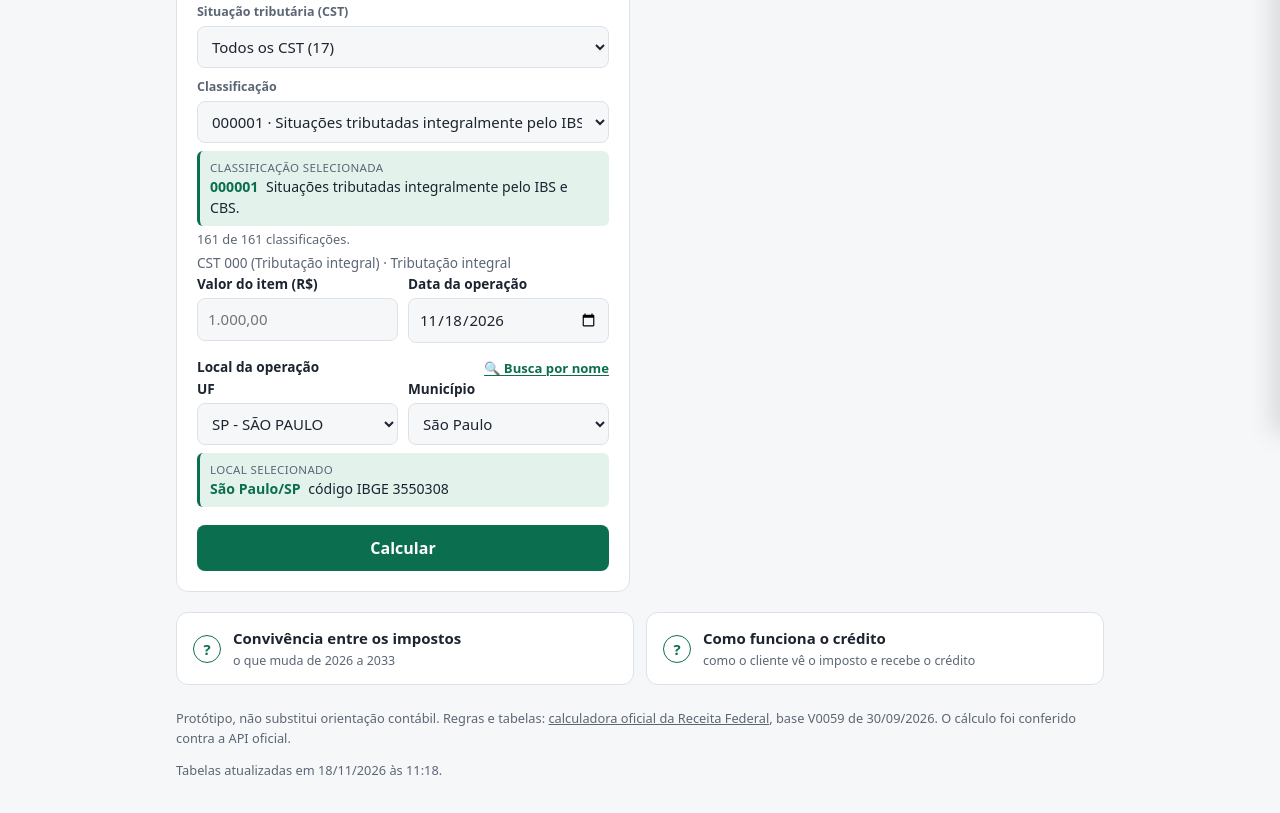
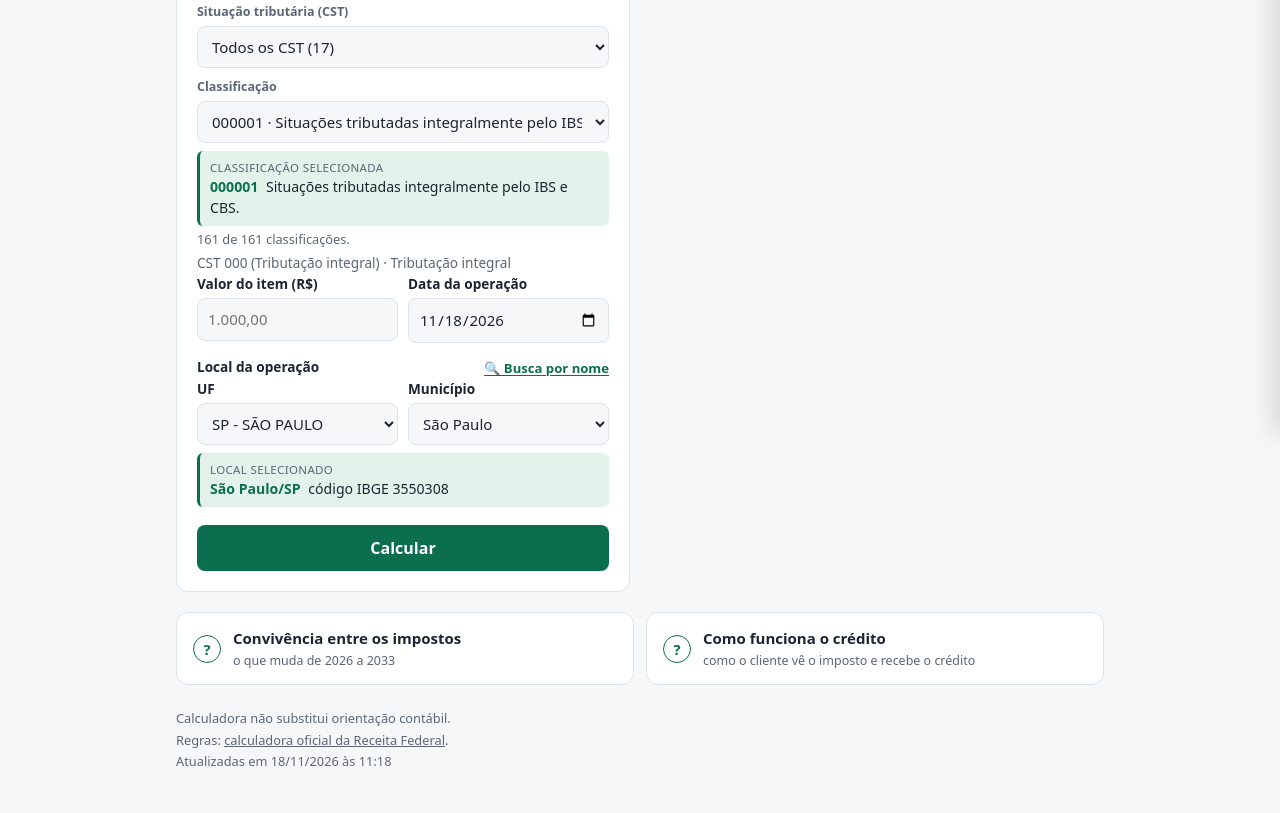
Before and after one commit to PauloTroyano/calculadora-cbs-ibs, a plain HTML site: page index.html in a window 1280 px wide. Shown: the part 366-1179 px from the top of the page. Drawn offline with Linux system fonts and the light colour scheme.

Commit message:
Rodapé em três linhas
Co-Authored-By: Claude Opus 5.5 <noreply@anthropic.com>
Claude-Session: https://claude.ai/code/session_01J7i7uUGfZ8nZ2N3Hk8zkRt

```diff
--- a/index.html
+++ b/index.html
@@ -141,6 +141,7 @@
   .selecionada:empty, #infoCodigo:empty { display: none; }
   .selecionada span { display: block; font-size: .72rem; color: var(--suave); text-transform: uppercase; letter-spacing: .03em; }
   .selecionada b { color: var(--destaque); margin-right: 4px; }
+  footer p { margin: 2px 0; }
   footer { margin-top: 24px; font-size: .8rem; color: var(--suave); }
 </style>
 </head>
@@ -220,7 +221,8 @@
   </nav>
 
   <footer>
-    <p>Protótipo, não substitui orientação contábil. Regras e tabelas: <a href="https://github.com/ReceitaFederal/calculadora-rtc-regime-regular">calculadora oficial da Receita Federal</a>, <span id="versao"></span>. O cálculo foi conferido contra a API oficial.</p>
+    <p>Calculadora não substitui orientação contábil.</p>
+    <p>Regras: <a href="https://github.com/ReceitaFederal/calculadora-rtc-regime-regular">calculadora oficial da Receita Federal</a>.</p>
     <p id="atualizacao"></p>
   </footer>
 </main>
@@ -378,9 +380,8 @@ async function carregar() {
   classes = dados.classes;
   const br = (d) => (d ? d.split('-').reverse().join('/') : '—');
   const m = dados.meta;
-  $('versao').textContent = `base ${m.versaoBase} de ${br(m.dataVersaoBase)}`;
   // Data e hora da última execução do robô diário (que confere e atualiza as tabelas)
-  $('atualizacao').textContent = `Tabelas atualizadas em ${br(m.ultimaVerificacao || m.dataAtualizacao || m.dataExportacao)}${m.horaVerificacao ? ` às ${m.horaVerificacao}` : ''}.`;
+  $('atualizacao').textContent = `Atualizadas em ${br(m.ultimaVerificacao || m.dataAtualizacao || m.dataExportacao)}${m.horaVerificacao ? ` às ${m.horaVerificacao}` : ''}`;
 }
 
 function preencherUfs() {
```
